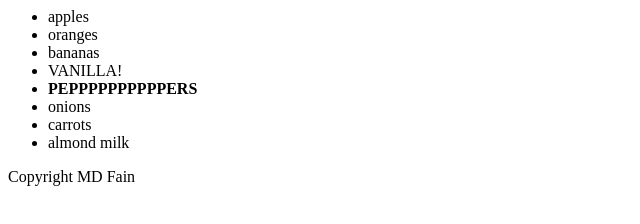
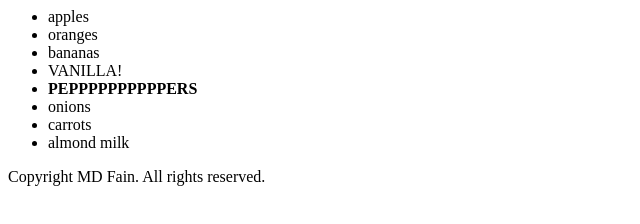
Before and after one commit to mdfain412/grocerylist, a plain HTML site: page index.html in a window 1280 px wide. Shown: the whole page, without its empty margins (0-640 px from the left). Drawn offline with Linux system fonts and the light colour scheme.

Commit message:
All rights reserved

```diff
--- a/index.html
+++ b/index.html
@@ -12,7 +12,7 @@
 	</ul>
 
 	<footer>
-		Copyright MD Fain
+		Copyright MD Fain. All rights reserved.
 	</footer>
 </body>
 </html>
```
